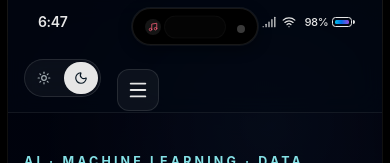
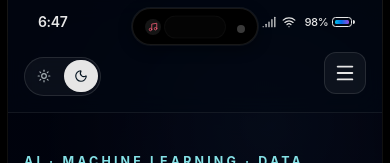
Before and after one commit to abinash123hg/macos_abinash_portfolio, a React (Vite) app: page / in a window 390 px wide. Shown: the top 163 px of the page. Built offline with nearby package versions, Linux system fonts and the light colour scheme.

Commit message:
reposition mobile landing controls

```diff
--- a/src/index.css
+++ b/src/index.css
@@ -1742,7 +1742,7 @@
   body { overflow-x: hidden; }
 
   .iphone-lock-screen .portfolio-header {
-    min-height: 112px;
+    min-height: 104px;
     padding-top: 44px;
     box-sizing: border-box;
   }
@@ -1804,6 +1804,7 @@
     min-height: 68px;
     padding: 0 16px;
     gap: 0.85rem;
+    position: relative;
   }
 
   .portfolio-brand {
@@ -1814,8 +1815,15 @@
     flex: 0 0 auto;
     width: 42px;
     height: 42px;
-    position: relative;
-    top: 12px;
+    position: absolute;
+    right: 16px;
+    top: 8px;
+  }
+
+  .portfolio-mobile-mode-toggle {
+    position: absolute;
+    left: 16px;
+    top: 13px;
   }
 
   .portfolio-capabilities {
```
